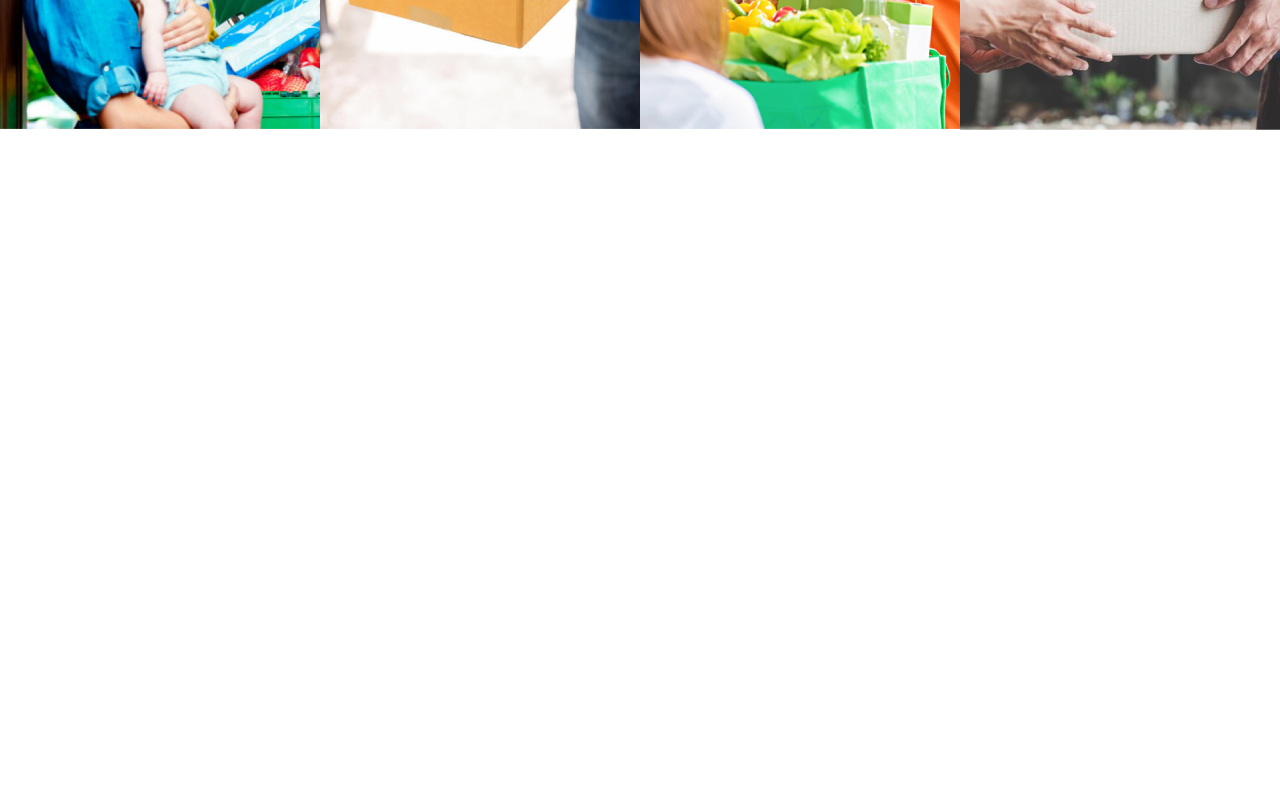
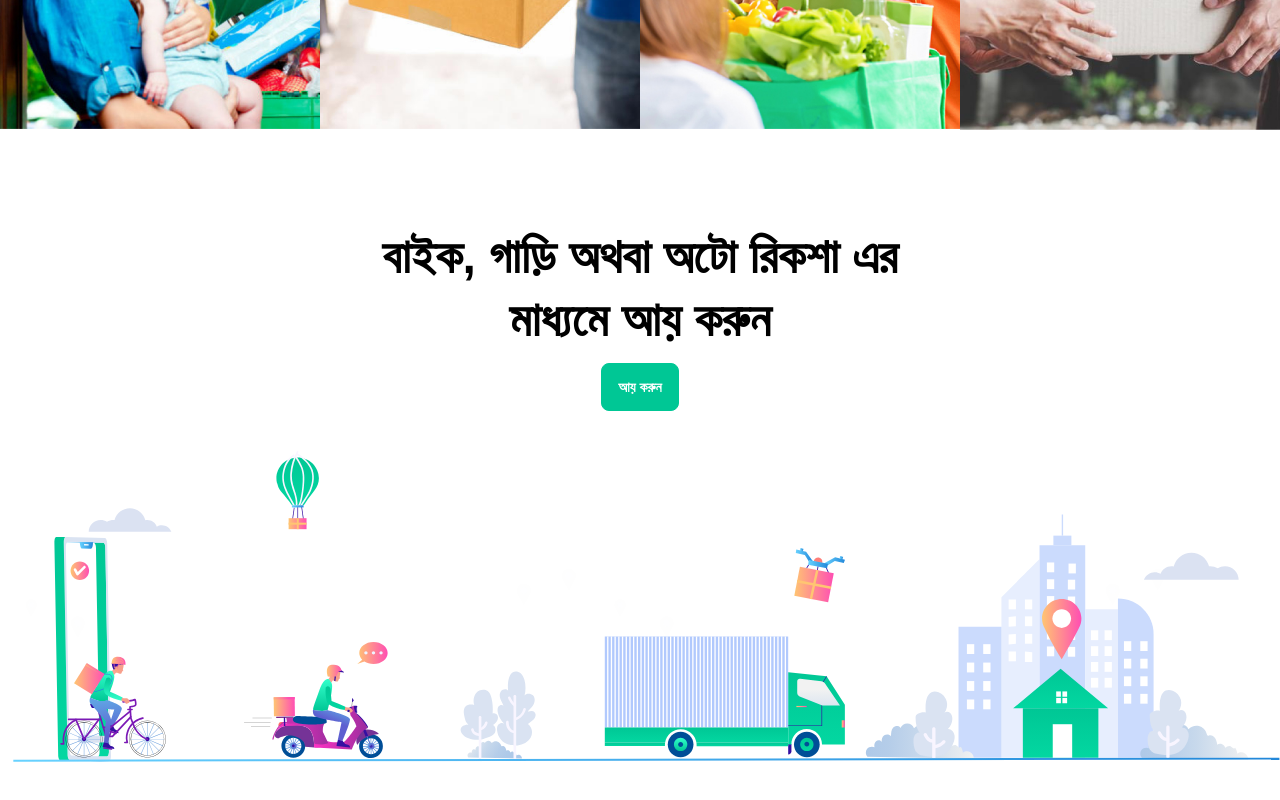
Before and after one commit to mdsaifullah365/delibhai-client-side, a React (Create React App) app: page / in a window 1280 px wide. Shown: the part 3016-3816 px from the top of the page. Before the commit the page ends 3242 px from the top, so only its background shows below. Built offline with nearby package versions, Linux system fonts and the light colour scheme.

Commit message:
feat(home): add income section

```diff
--- a/src/Pages/Home/Home.js
+++ b/src/Pages/Home/Home.js
@@ -1,6 +1,7 @@
 import React from "react";
 import Banner from "./Banner/Banner";
 import DeliveryImages from "./DeliveryImages/DeliveryImages";
+import Income from "./Income/Income";
 import OrderProcess from "./OrderProcess/OrderProcess";
 import Services from "./Services/Services";
 
@@ -11,6 +12,7 @@ const Home = () => {
       <OrderProcess />
       <Services />
       <DeliveryImages />
+      <Income />
     </main>
   );
 };
--- /dev/null
+++ b/src/Pages/Home/Income/Income.js
@@ -0,0 +1,23 @@
+import React from "react";
+import { Link } from "react-router-dom";
+import income from "../../../images/income.svg";
+
+const Income = () => {
+  return (
+    <section className="my-24">
+      <div className="max-w-2xl mx-auto px-6 text-center">
+        <h2 className="heading text-black text-3xl sm:text-4xl md:text-5xl font-semibold mb-3">
+          বাইক, গাড়ি অথবা অটো রিকশা এর মাধ্যমে আয় করুন
+        </h2>
+        <Link to="/" className="btn btn-primary mb-10 text-base-100">
+          আয় করুন
+        </Link>
+      </div>
+      <div className="">
+        <img src={income} className="w-full" alt="" />
+      </div>
+    </section>
+  );
+};
+
+export default Income;
```
Also changed, not shown: src/images/income.svg (added).
